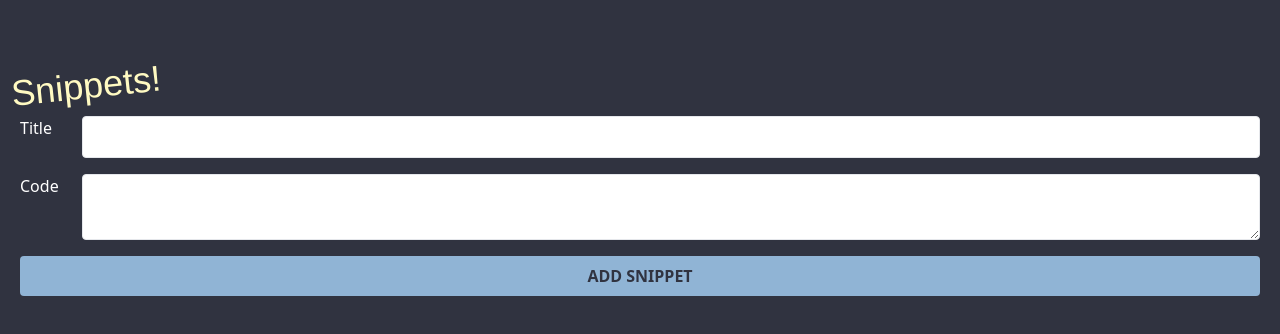
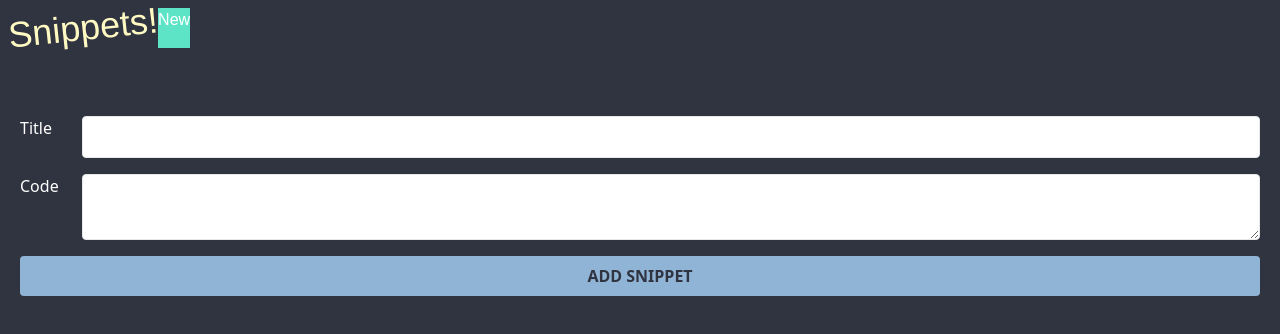
Before and after one commit to SmackSmash/grider-snippets, a Next.js app: page /snippets/new in a window 1280 px wide. Shown: the top 334 px of the page. Built offline with nearby package versions, Linux system fonts and the light colour scheme; a web font is replaced by a local one.

Commit message:
Added link to new snippet  page

```diff
--- a/src/app/layout.tsx
+++ b/src/app/layout.tsx
@@ -17,12 +17,14 @@ export default function RootLayout({
     <html lang='en'>
       <body className='min-h-screen w-full'>
         <div className='container mx-auto flex h-screen w-full flex-col px-2'>
-          <Link
-            className='mb-14 mt-2 inline-block -rotate-6 text-4xl text-poimandres-yellow'
-            href='/'
-          >
-            Snippets!
-          </Link>
+          <header className='mb-14 mt-2 flex'>
+            <Link className='-rotate-6 text-4xl text-poimandres-yellow' href='/'>
+              Snippets!
+            </Link>
+            <Link className='bg-poimandres-lightgreen' href='/snippets/new'>
+              New
+            </Link>
+          </header>
           {children}
         </div>
       </body>
```
